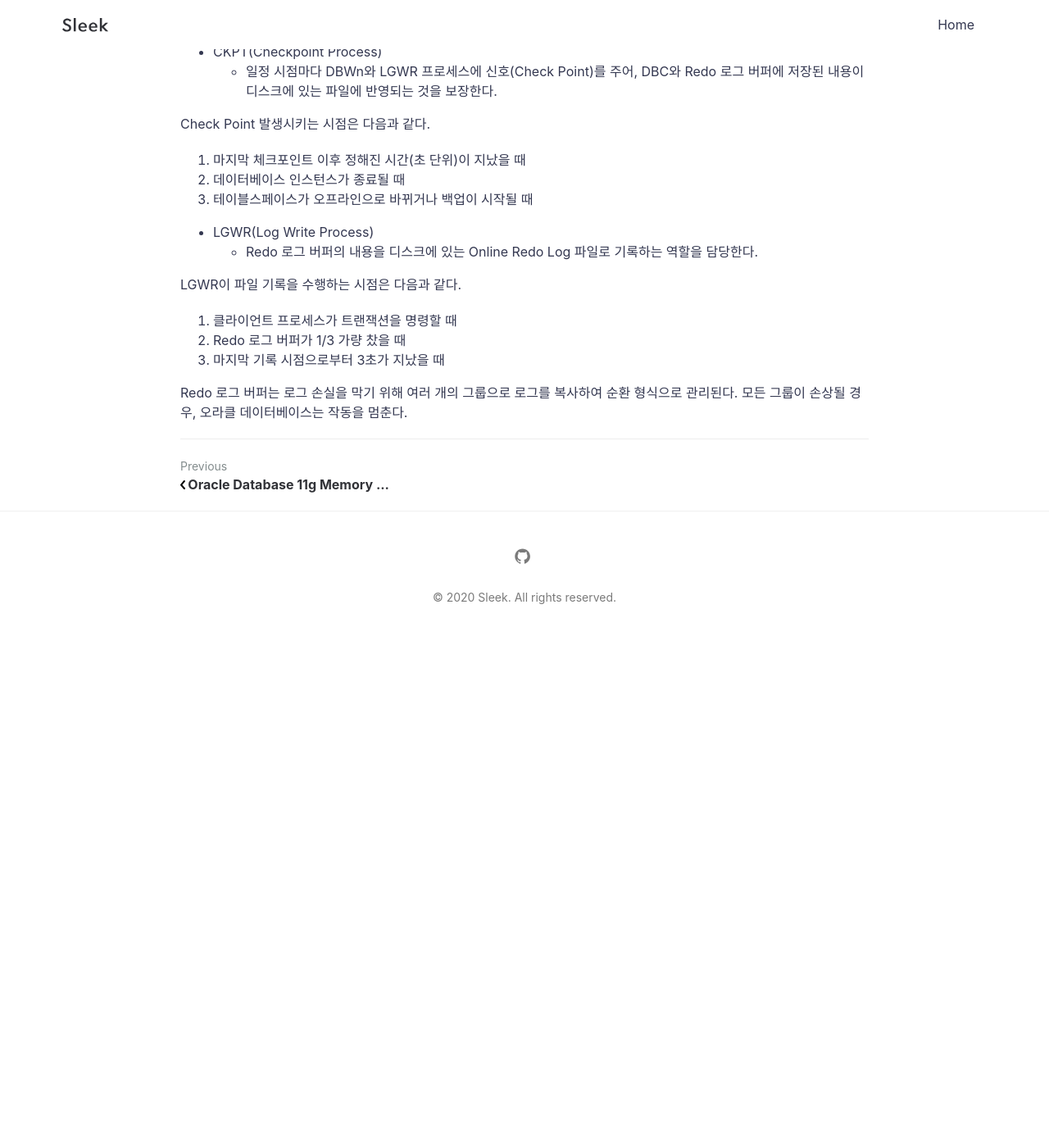
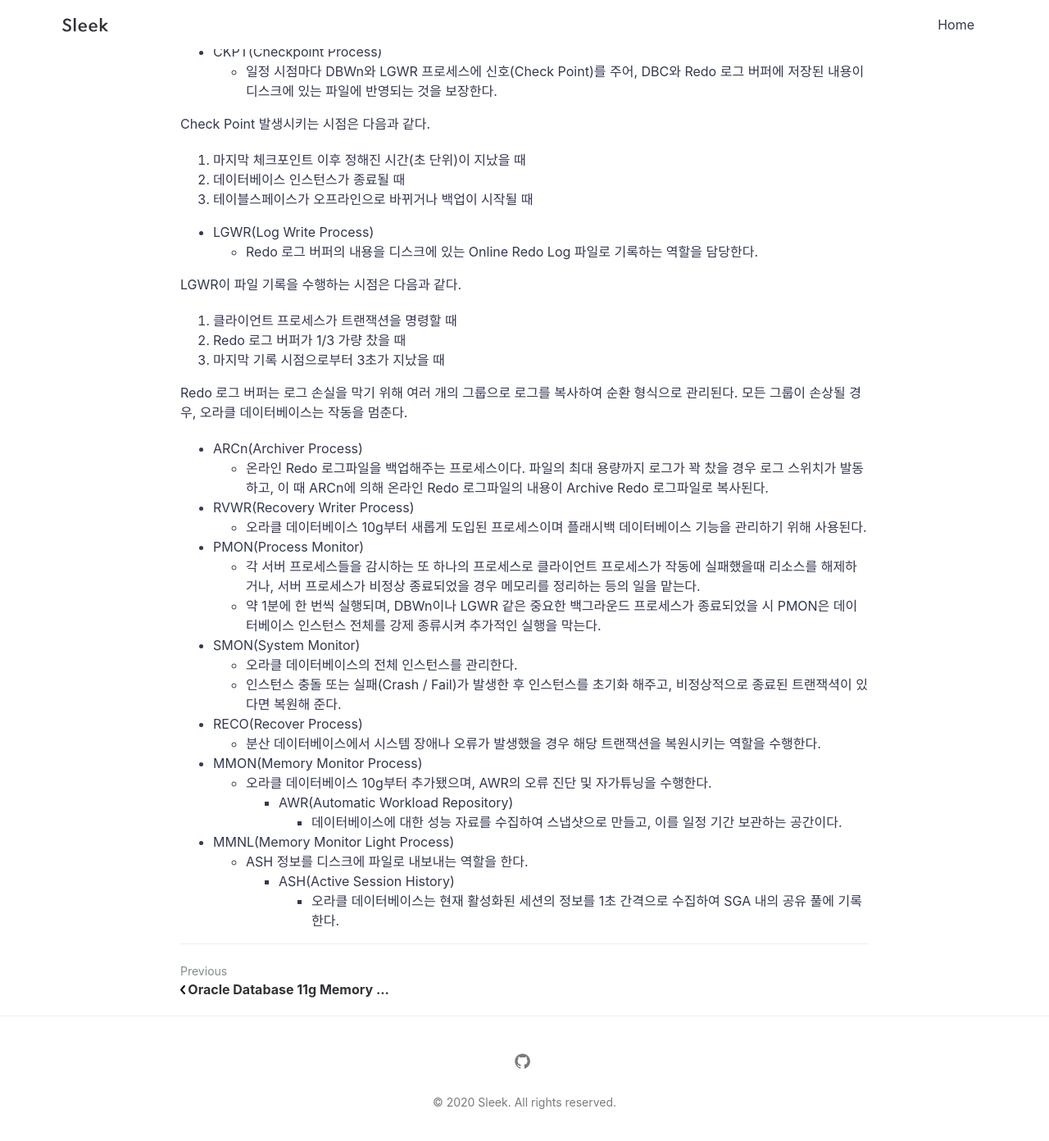
Before and after one commit to DoZeroJeong/dozerojeong.github.io, a Jekyll site: the page built from _posts/2020-03-04-oracle-process-post.md, in a window 1280 px wide and 1400 px high, scrolled down 1053 px. Shown: the top 1392 px of the window at 82% size. Built offline with Jekyll 4.4.1, drawn with Linux system fonts in a browser that asks for light colours; before the commit the page ends 1837 px from its top, so only the background shows below that; some of the changed text lies outside the part shown.

Commit message:
fix: oracle process modify

```diff
--- a/_posts/2020-03-04-oracle-process-post.md
+++ b/_posts/2020-03-04-oracle-process-post.md
@@ -41,3 +41,30 @@ LGWR이 파일 기록을 수행하는 시점은 다음과 같다.
 3. 마지막 기록 시점으로부터 3초가 지났을 때
 
 Redo 로그 버퍼는 로그 손실을 막기 위해 여러 개의 그룹으로 로그를 복사하여 순환 형식으로 관리된다. 모든 그룹이 손상될 경우, 오라클 데이터베이스는 작동을 멈춘다.
+
+- ARCn(Archiver Process)
+    - 온라인 Redo 로그파일을 백업해주는 프로세스이다. 파일의 최대 용량까지 로그가 꽉 찼을 경우 로그 스위치가 발동하고, 이 때 ARCn에 의해 온라인 Redo 로그파일의 내용이 Archive Redo 로그파일로 복사된다.
+
+- RVWR(Recovery Writer Process)
+    - 오라클 데이터베이스 10g부터 새롭게 도입된 프로세스이며 플래시백 데이터베이스 기능을 관리하기 위해 사용된다.
+
+- PMON(Process Monitor)
+    - 각 서버 프로세스들을 감시하는 또 하나의 프로세스로 클라이언트 프로세스가 작동에 실패했을때 리소스를 해제하거나, 서버 프로세스가 비정상 종료되었을 경우 메모리를 정리하는 등의 일을 맡는다.
+    - 약 1분에 한 번씩 실행되며, DBWn이나 LGWR 같은 중요한 백그라운드 프로세스가 종료되었을 시 PMON은 데이터베이스 인스턴스 전체를 강제 종류시켜 추가적인 실행을 막는다.
+
+- SMON(System Monitor)
+    - 오라클 데이터베이스의 전체 인스턴스를 관리한다.
+    - 인스턴스 충돌 또는 실패(Crash / Fail)가 발생한 후 인스턴스를 초기화 해주고, 비정상적으로 종료된 트랜잭셕이 있다면 복원해 준다.
+
+- RECO(Recover Process)
+    - 분산 데이터베이스에서 시스템 장애나 오류가 발생했을 경우 해당 트랜잭션을 복원시키는 역할을 수행한다.
+
+- MMON(Memory Monitor Process)
+    - 오라클 데이터베이스 10g부터 추가됐으며, AWR의 오류 진단 및 자가튜닝을 수행한다.
+        - AWR(Automatic Workload Repository)
+            - 데이터베이스에 대한 성능 자료를 수집하여 스냅샷으로 만들고, 이를 일정 기간 보관하는 공간이다.
+
+- MMNL(Memory Monitor Light Process)
+    - ASH 정보를 디스크에 파일로 내보내는 역할을 한다.
+        - ASH(Active Session History)
+            - 오라클 데이터베이스는 현재 활성화된 세션의 정보를 1초 간격으로 수집하여 SGA 내의 공유 풀에 기록한다.
```
